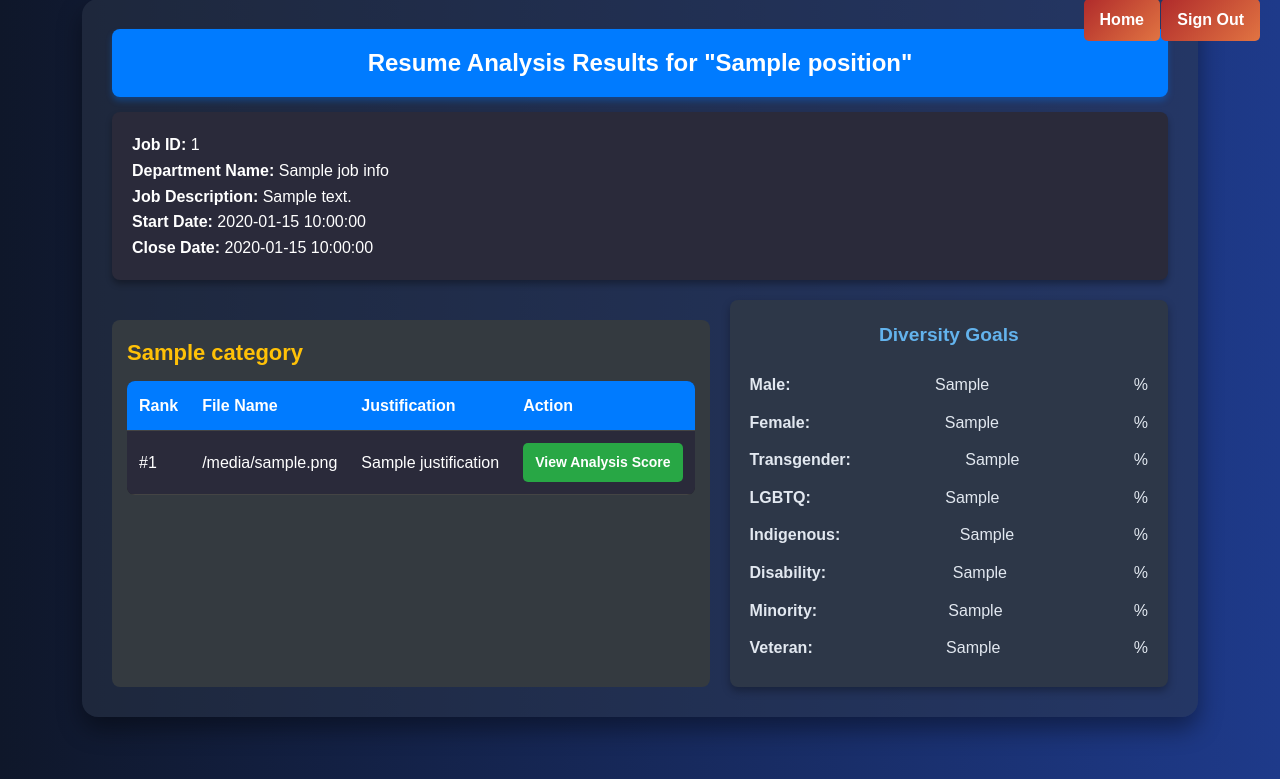
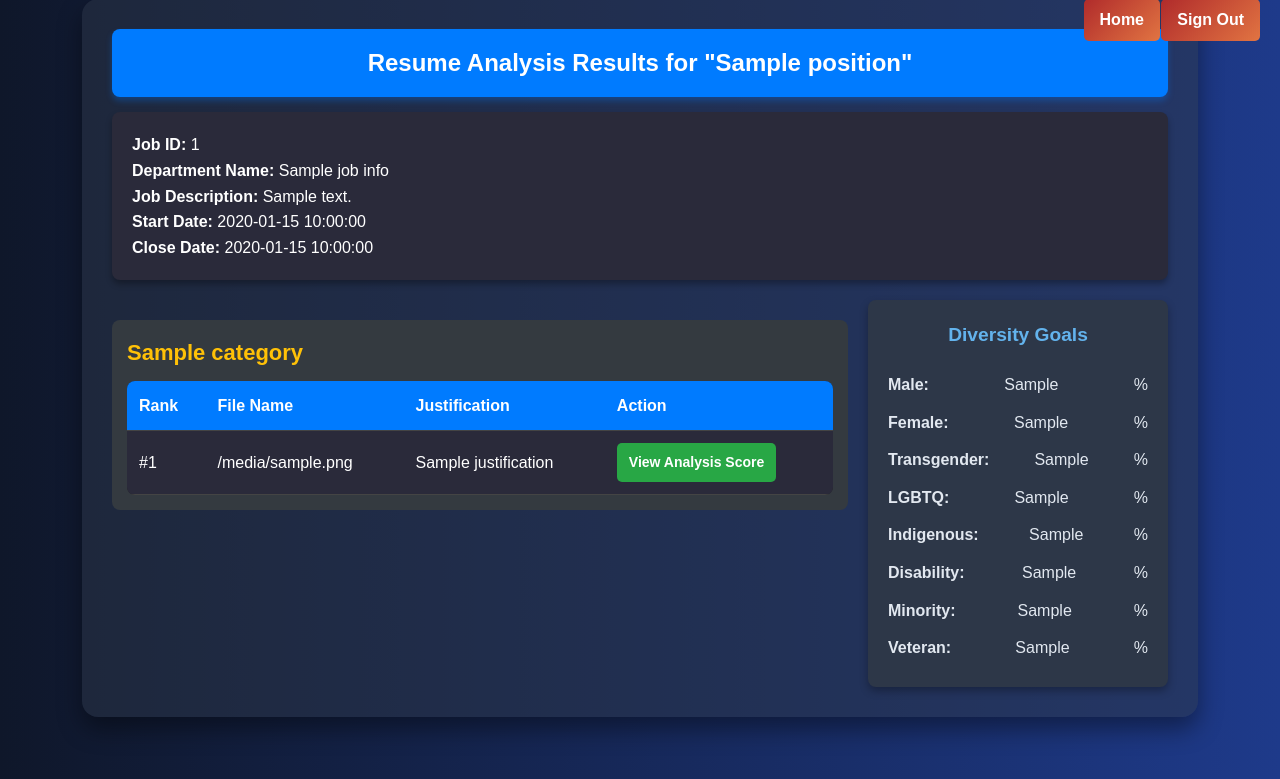
Before and after one commit to het0814/Fairlens, a Flask app: template app/templates/resume_analysis_result.html in a window 1280 px wide. Shown: the part 21-800 px from the top of the page. Run offline with Flask 3, Linux system fonts and the light colour scheme; the template is opened without the code that fills it: most values are stand-ins (such as "Sample title", 1, 10 or a date in 2020).

Commit message:
made diversityy matrics in result page static and added icons image for sections

```diff
--- a/app/templates/resume_analysis_result.html
+++ b/app/templates/resume_analysis_result.html
@@ -20,7 +20,8 @@
 
         .layout {
             display: flex;
-            flex-wrap: wrap;
+            flex-direction: row;
+            align-items: flex-start;
             gap: 20px;
             margin-top: 20px;
         }
@@ -80,9 +81,15 @@
         background-color: #777;
         }
 
+        .content-column {
+            flex: 1;
+        }
 
         .suggestion-box {
-            flex: 1 1 35%;
+            width: 300px;
+            position: sticky;
+            top: 100px; /* adjust as needed */
+            align-self: flex-start;
             background: #2d3748;
             padding: 20px;
             border-radius: 8px;
@@ -185,6 +192,7 @@
             <p><strong>Close Date:</strong> {{ job_info['close_date'] }}</p>
         </div>
         <div class="layout">
+            <div class="content-column">
                 <!-- Loop through each category -->
                 {% for category, resumes in analysis_results.items() %}
                 <div class="category-section">
@@ -211,7 +219,7 @@
                     </table>
                 </div>
                 {% endfor %}
-
+            </div>
             <div class="suggestion-box">
                 <h2>Diversity Goals</h2>
                 <div class="suggestion-list">
```
Also changed, not shown: app/static/images/Hr_analytics_dashboard.png (added), app/static/images/Job_resume_managment.png (added). Lines whose indentation alone changed are shown as unchanged.
